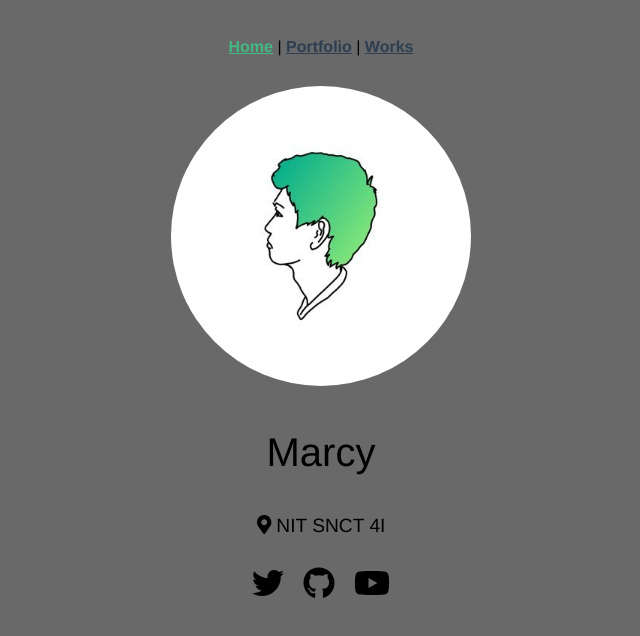
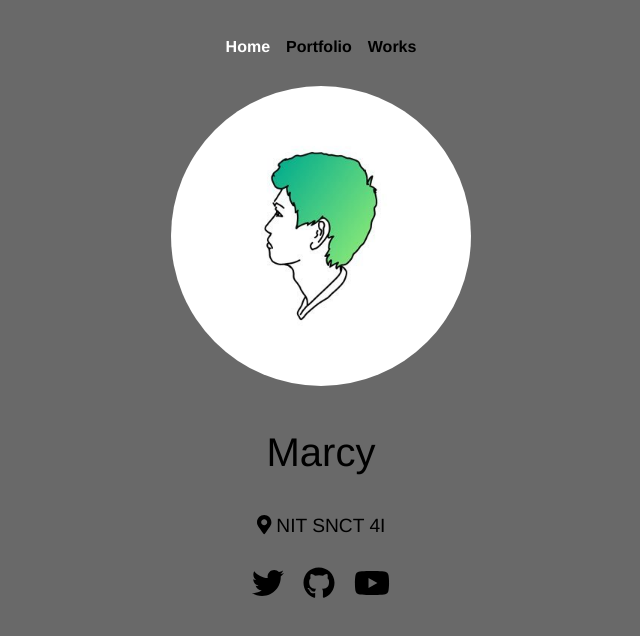
Before and after one commit to MAAAARCY/new_profile, a Vue app: page / in a window 1280 px wide. Shown: the top 636 px of the page, without its empty margins (319-959 px from the left). Built offline with nearby package versions, Linux system fonts and the light colour scheme.

Commit message:
Update: color & margin

```diff
--- a/src/App.vue
+++ b/src/App.vue
@@ -1,8 +1,8 @@
 <template>
   <div id="app">
     <div id="nav">
-      <router-link to="/">Home</router-link> |
-      <router-link to="/portfolio">Portfolio</router-link> |
+      <router-link to="/">Home</router-link>
+      <router-link to="/portfolio">Portfolio</router-link>
       <router-link to="/works">Works</router-link>
     </div>
     <router-view/>
@@ -27,11 +27,13 @@ body {
 }
 
 #nav a {
+  padding: 0.5em;
   font-weight: bold;
-  color: #2c3e50;
+  text-decoration: none;
+  color: #000000;
 }
 
 #nav a.router-link-exact-active {
-  color: #42b983;
+  color: #ffffff;
 }
 </style>
```
